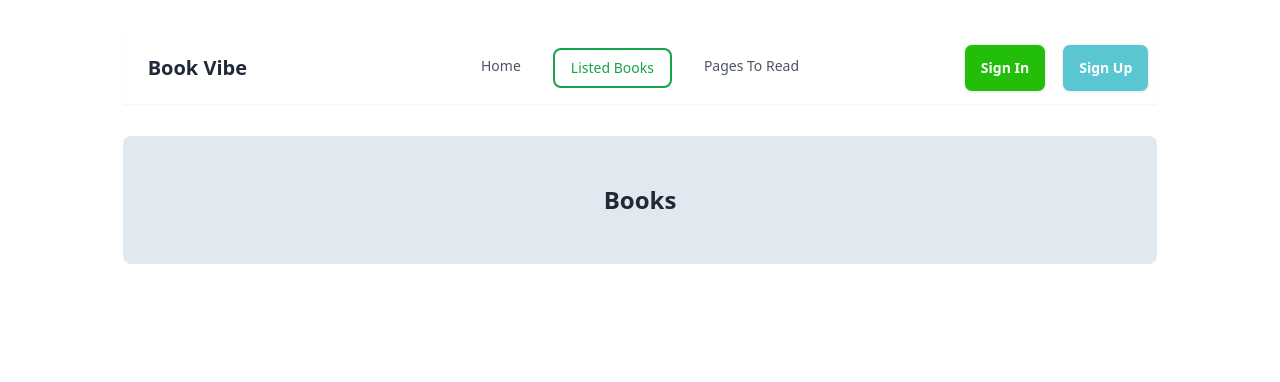
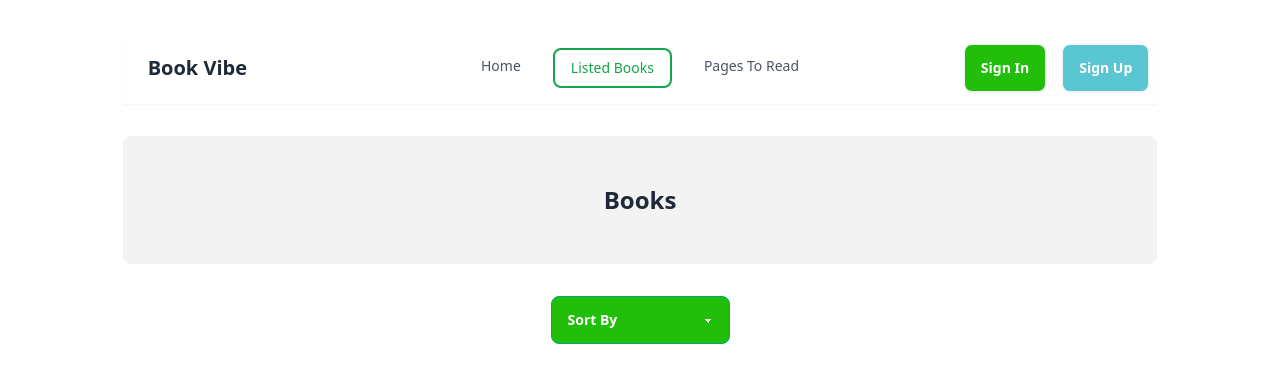
Before and after one commit to oworkmahade/React-Book-Review, a React (Vite) app: page /listed-books in a window 1280 px wide. Shown: the top 382 px of the page. Built offline with nearby package versions, Linux system fonts and the light colour scheme.

Commit message:
commited

```diff
--- a/src/components/ListedBooks/ListedBooks.jsx
+++ b/src/components/ListedBooks/ListedBooks.jsx
@@ -3,8 +3,20 @@
 function ListedBooks() {
   return (
     <div>
-      <div className="py-12 my-8 text-center rounded-lg bg-slate-200">
+      <div className="py-12 my-8 text-center rounded-lg bg-[#f3f3f3]">
         <h2 className="text-2xl font-bold">Books</h2>
+      </div>
+
+      <div className="flex flex-row items-center justify-center ">
+        <select
+          className="font-semibold text-white bg-[#23be0a] rounded-lg select select-success"
+          defaultValue="Sort By"
+        >
+          <option disabled={true}>Sort By</option>
+          <option>Rating</option>
+          <option>Number of pages</option>
+          <option>Published year</option>
+        </select>
       </div>
     </div>
   );
```
